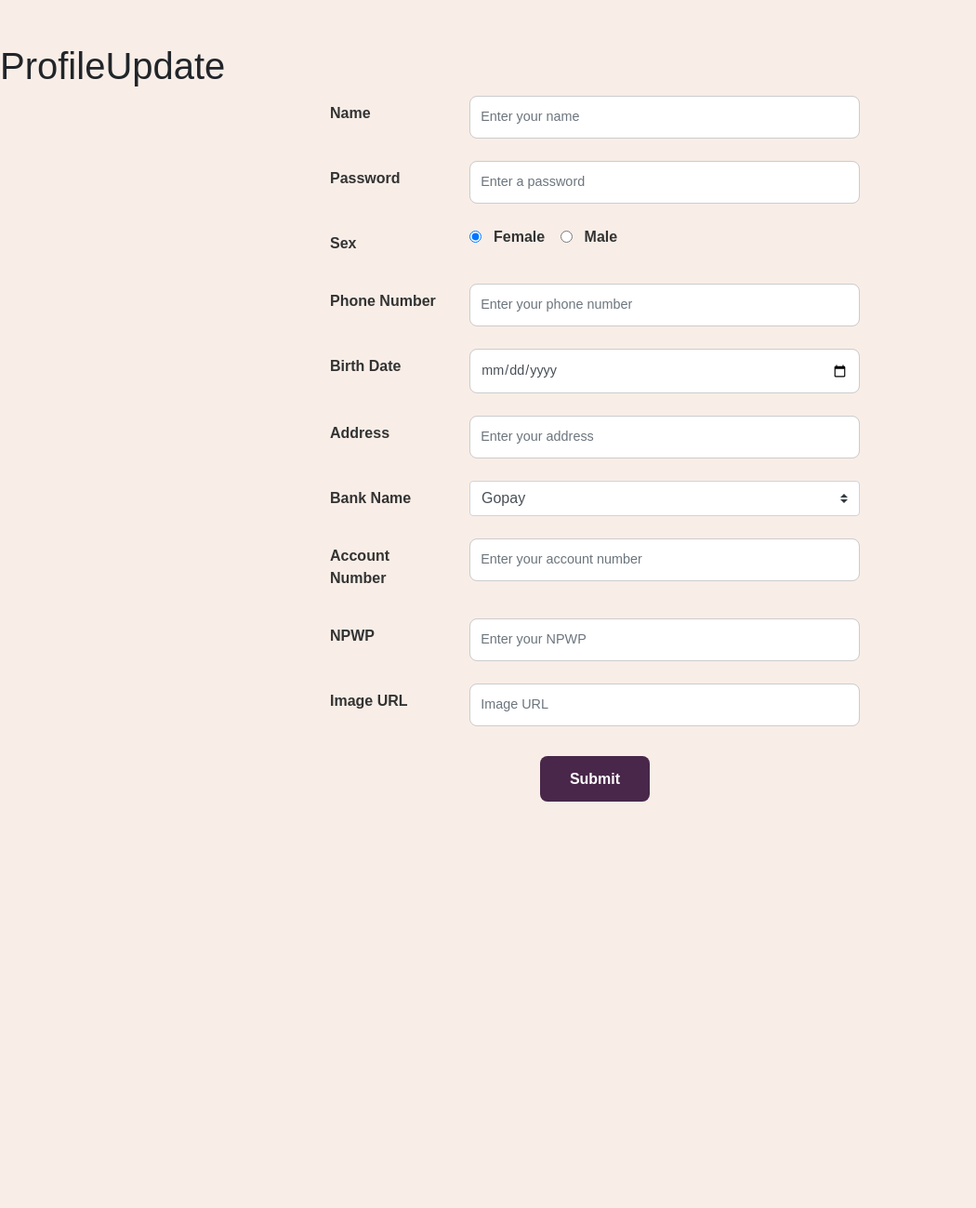
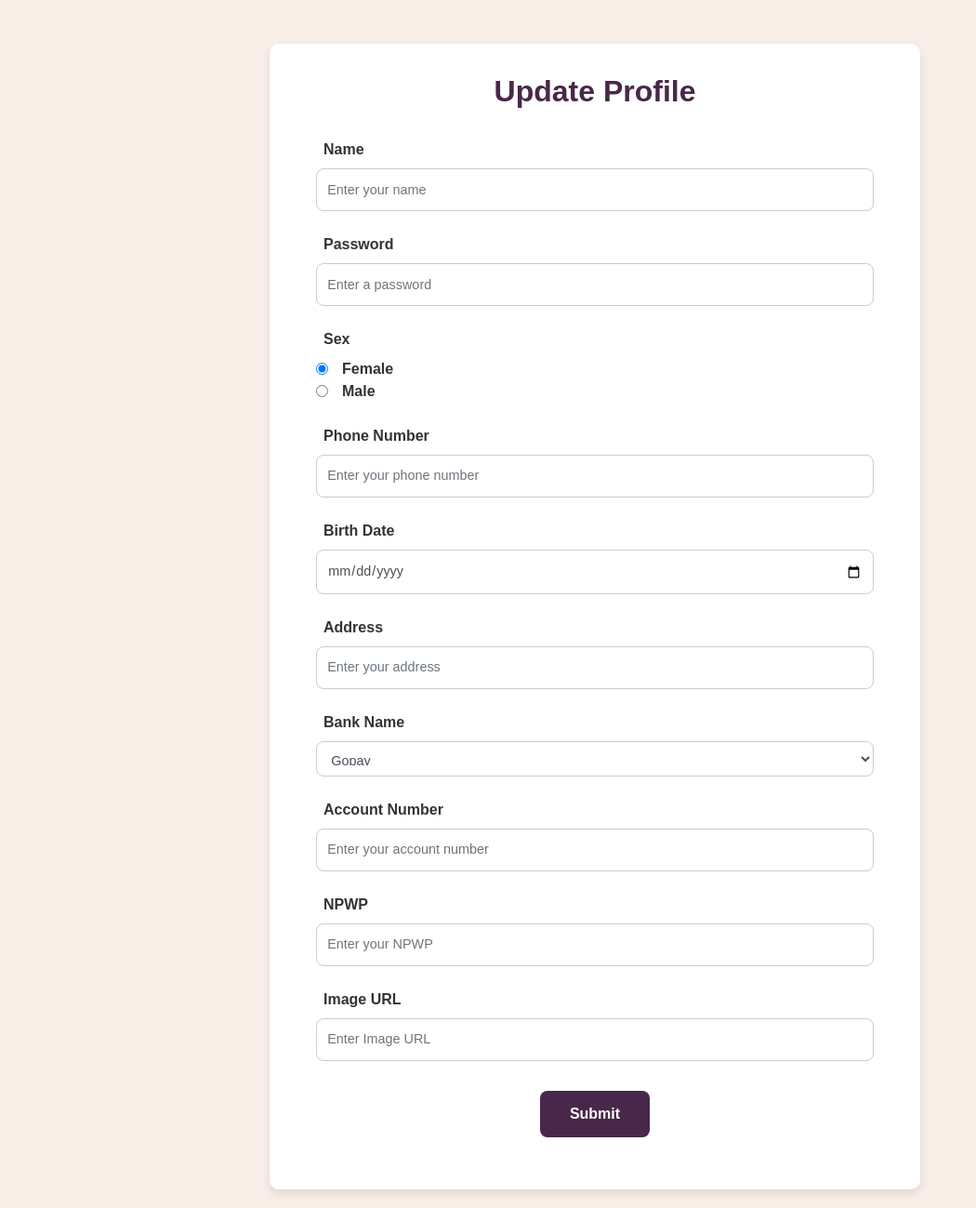
Before and after one commit to DatabaseToImpress/sijarta-dti, a Django app: page /profilew/update/ in a window 1280 px wide. Shown: the part 73-1372 px from the top of the page at 93% size, without its empty margins (0-1050 px from the left). Before the commit the page ends 935 px from the top, so only its background shows below. Run offline with Django 5.2, Linux system fonts and the light colour scheme.

```diff
--- a/accounts/templates/login.html
+++ b/accounts/templates/login.html
@@ -36,9 +36,10 @@ Login
 
 .input-group label {
     font-size: 1rem;
-    color: #555;
+    color: #0d0d0d;
     margin-bottom: 0.5rem;
     text-align: left;
+    font-weight: bold;
 }
 
 .input-group input {
--- a/accounts/templates/profile/profileWorker_update.html
+++ b/accounts/templates/profile/profileWorker_update.html
@@ -1,7 +1,7 @@
 {% extends 'base.html' %}
 
 {% block title %}
-Register as User
+Update Profile
 {% endblock %}
 
 {% load static %}
@@ -10,109 +10,90 @@ Register as User
 {% endblock %}
 
 {% block content %}
+{% include 'navbar/navbar_worker.html' %}
 
-{% include 'navbar/navbar_worker.html' %}
 <form>
-    <div class="register-container">
-        <h1 class="register-title">ProfileUpdate</h1>
-        <form>
+    <div class="profile-container">
+        <h1 class="profile-title">Update Profile</h1>
+
         <!-- Name -->
-            <div class="form-group row">
-                <label for="inputName" class="col-sm-3 col-form-label">Name</label>
-                <div class="col-sm-9">
+        <div class="form-group">
+            <label for="inputName">Name</label>
             <input type="text" class="form-control" id="inputName" placeholder="Enter your name">
-                </div>
         </div>
 
         <!-- Password -->
-            <div class="form-group row">
-                <label for="inputPassword" class="col-sm-3 col-form-label">Password</label>
-                <div class="col-sm-9">
+        <div class="form-group">
+            <label for="inputPassword">Password</label>
             <input type="password" class="form-control" id="inputPassword" placeholder="Enter a password">
-                </div>
         </div>
 
         <!-- Sex -->
-            <div class="form-group row">
-                <label class="col-sm-3 col-form-label">Sex</label>
-                <div class="col-sm-9">
-                    <div class="form-check form-check-inline">
-                        <input class="form-check-input" type="radio" name="gridRadios" id="gridRadios1" value="option1" checked>
+        <div class="form-group">
+            <label>Sex</label>
+            <div>
+                <div class="form-check">
+                    <input class="form-check-input" type="radio" name="gridRadios" id="gridRadios1" value="female" checked>
                     <label class="form-check-label" for="gridRadios1">Female</label>
                 </div>
-                    <div class="form-check form-check-inline">
-                        <input class="form-check-input" type="radio" name="gridRadios" id="gridRadios2" value="option2">
+                <div class="form-check">
+                    <input class="form-check-input" type="radio" name="gridRadios" id="gridRadios2" value="male">
                     <label class="form-check-label" for="gridRadios2">Male</label>
                 </div>
             </div>
         </div>
 
         <!-- Phone Number -->
-            <div class="form-group row">
-                <label for="inputNumber" class="col-sm-3 col-form-label">Phone Number</label>
-                <div class="col-sm-9">
+        <div class="form-group">
+            <label for="inputNumber">Phone Number</label>
             <input type="text" class="form-control" id="inputNumber" placeholder="Enter your phone number">
-                </div>
         </div>
 
         <!-- Birth Date -->
-            <div class="form-group row">
-                <label for="inputBirthDate" class="col-sm-3 col-form-label">Birth Date</label>
-                <div class="col-sm-9">
+        <div class="form-group">
+            <label for="inputBirthDate">Birth Date</label>
             <input type="date" class="form-control" id="inputBirthDate">
-                </div>
         </div>
 
         <!-- Address -->
-            <div class="form-group row">
-                <label for="inputAddress" class="col-sm-3 col-form-label">Address</label>
-                <div class="col-sm-9">
+        <div class="form-group">
+            <label for="inputAddress">Address</label>
             <input type="text" class="form-control" id="inputAddress" placeholder="Enter your address">
-                </div>
         </div>
 
         <!-- Bank Name -->
-            <div class="form-group row">
-                <label for="inlineFormCustomSelectPref" class="col-sm-3 col-form-label">Bank Name</label>
-                <div class="col-sm-9">
-                    <select class="custom-select" id="inlineFormCustomSelectPref">
+        <div class="form-group">
+            <label for="inlineFormCustomSelectPref">Bank Name</label>
+            <select class="form-control" id="inlineFormCustomSelectPref">
                 <option selected>Gopay</option>
                 <option value="1">OVO</option>
                 <option value="2">Virtual Account BCA</option>
                 <option value="3">Virtual Account BNI</option>
             </select>
         </div>
-            </div>
 
         <!-- Account Number -->
-            <div class="form-group row">
-                <label for="inputAccountNum" class="col-sm-3 col-form-label">Account Number</label>
-                <div class="col-sm-9">
+        <div class="form-group">
+            <label for="inputAccountNum">Account Number</label>
             <input type="text" class="form-control" id="inputAccountNum" placeholder="Enter your account number">
-                </div>
         </div>
 
         <!-- NPWP -->
-            <div class="form-group row">
-                <label for="inputNPWP" class="col-sm-3 col-form-label">NPWP</label>
-                <div class="col-sm-9">
+        <div class="form-group">
+            <label for="inputNPWP">NPWP</label>
             <input type="text" class="form-control" id="inputNPWP" placeholder="Enter your NPWP">
-                </div>
         </div>
 
         <!-- Image URL -->
-            <div class="form-group row">
-                <label for="inputImageUrl" class="col-sm-3 col-form-label">Image URL</label>
-                <div class="col-sm-9">
-                    <input type="url" class="form-control" id="inputImageUrl" placeholder="Image URL">
-                </div>
+        <div class="form-group">
+            <label for="inputImageUrl">Image URL</label>
+            <input type="url" class="form-control" id="inputImageUrl" placeholder="Enter Image URL">
         </div>
 
         <!-- Submit Button -->
         <div class="form-group">
             <button type="submit" class="update-btn">Submit</button>
         </div>
-        </form>
     </div>
 </form>
 {% endblock %}
```
Also changed, not shown: accounts/static/css/profile.css (+31 -0 lines), accounts/templates/profile/profile_user.html (+42 -14 lines), accounts/templates/profile/profile_worker.html (+12 -9 lines). Lines whose indentation alone changed are shown as unchanged.
